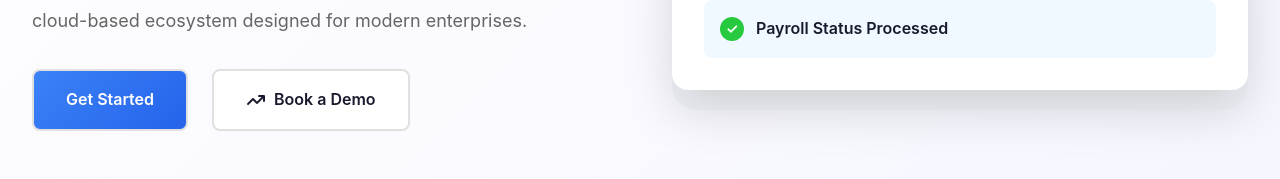
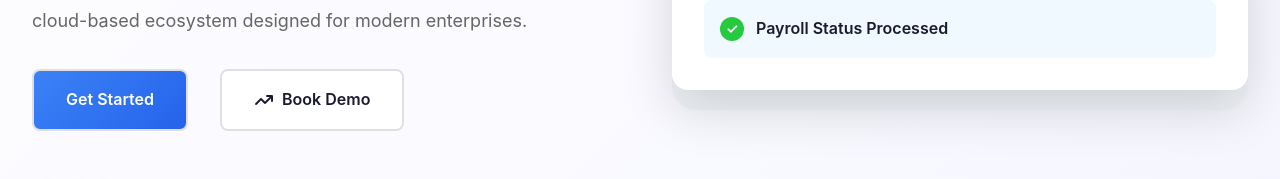
Before and after one commit to aloksingh12679/EMS, a React (Vite) app in the folder Frontend/: page / in a window 1280 px wide. Shown: the part 552-731 px from the top of the page. Built offline with nearby package versions, Linux system fonts and the light colour scheme.

Commit message:
some changes in landing page

```diff
--- a/Frontend/src/assets/styles/LandingPageStyles/LandingPage.css
+++ b/Frontend/src/assets/styles/LandingPageStyles/LandingPage.css
@@ -66,6 +66,11 @@ a {
   display: flex;
   gap: 1.5rem;
   margin-bottom: 3rem;
+}
+
+.hero-btn{
+  display: flex;
+  gap: 2rem;
 }
 
 .hero-buttons .get-started-btn{
--- a/Frontend/src/pages/common/HomePage.jsx
+++ b/Frontend/src/pages/common/HomePage.jsx
@@ -30,12 +30,14 @@ export default function HomePage() {
               </p>
 
               <div className="hero-buttons">
-                <a href="#" className="btn-secondary get-started-btn">
-                   Get Started
-                </a>
-                <a href="#features" className="btn-secondary book-demo-btn">
-                  <i class="fa-solid fa-arrow-trend-up"></i> Book a Demo
-                </a>
+                <div className="hero-btn">
+                  <a href="#" className="btn-secondary get-started-btn">
+                    Get Started
+                  </a>
+                  <a href="#features" className="btn-secondary book-demo-btn">
+                    <i class="fa-solid fa-arrow-trend-up"></i> Book Demo
+                  </a>
+                </div>
               </div>
 
               <div className="trust-badge">
```
